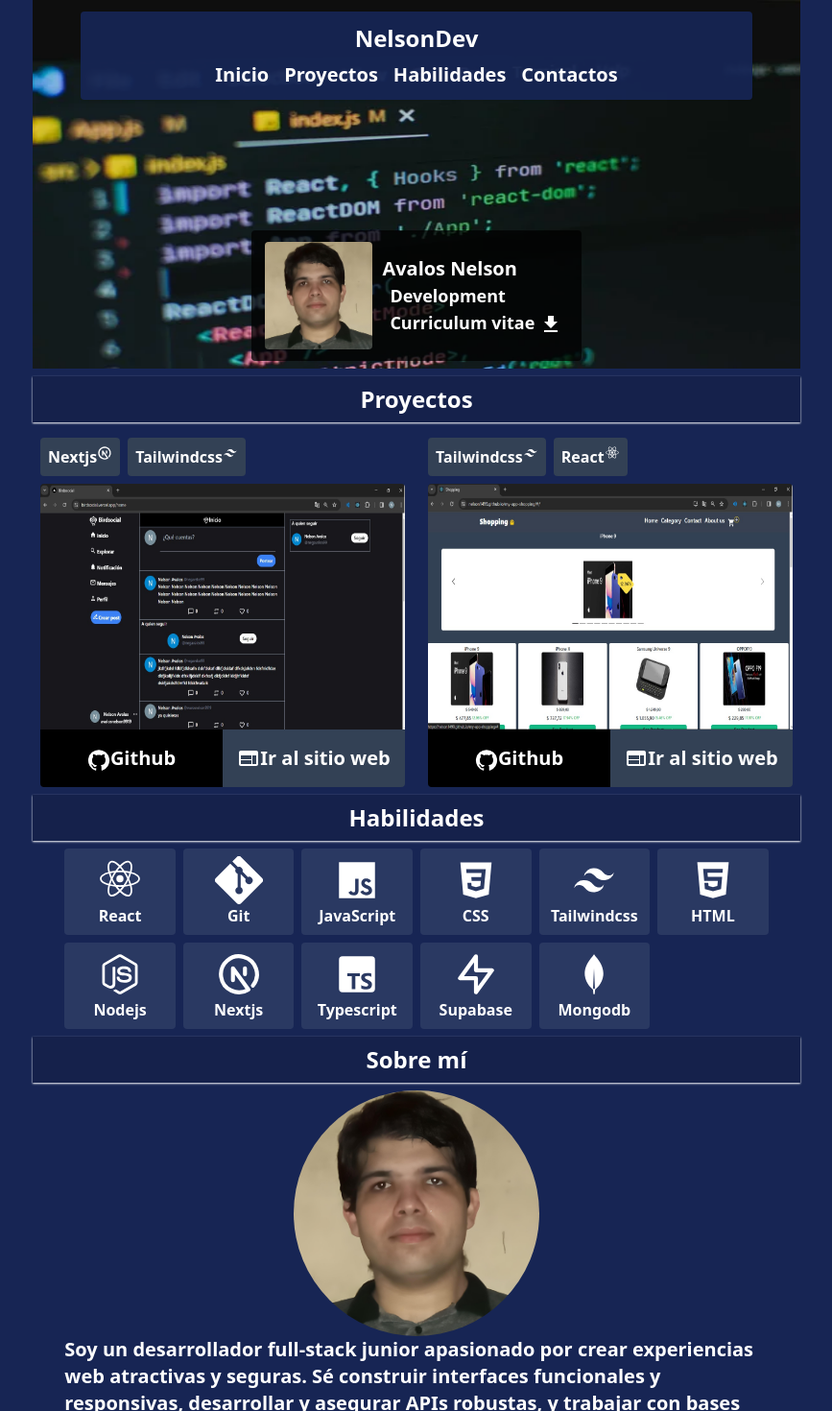
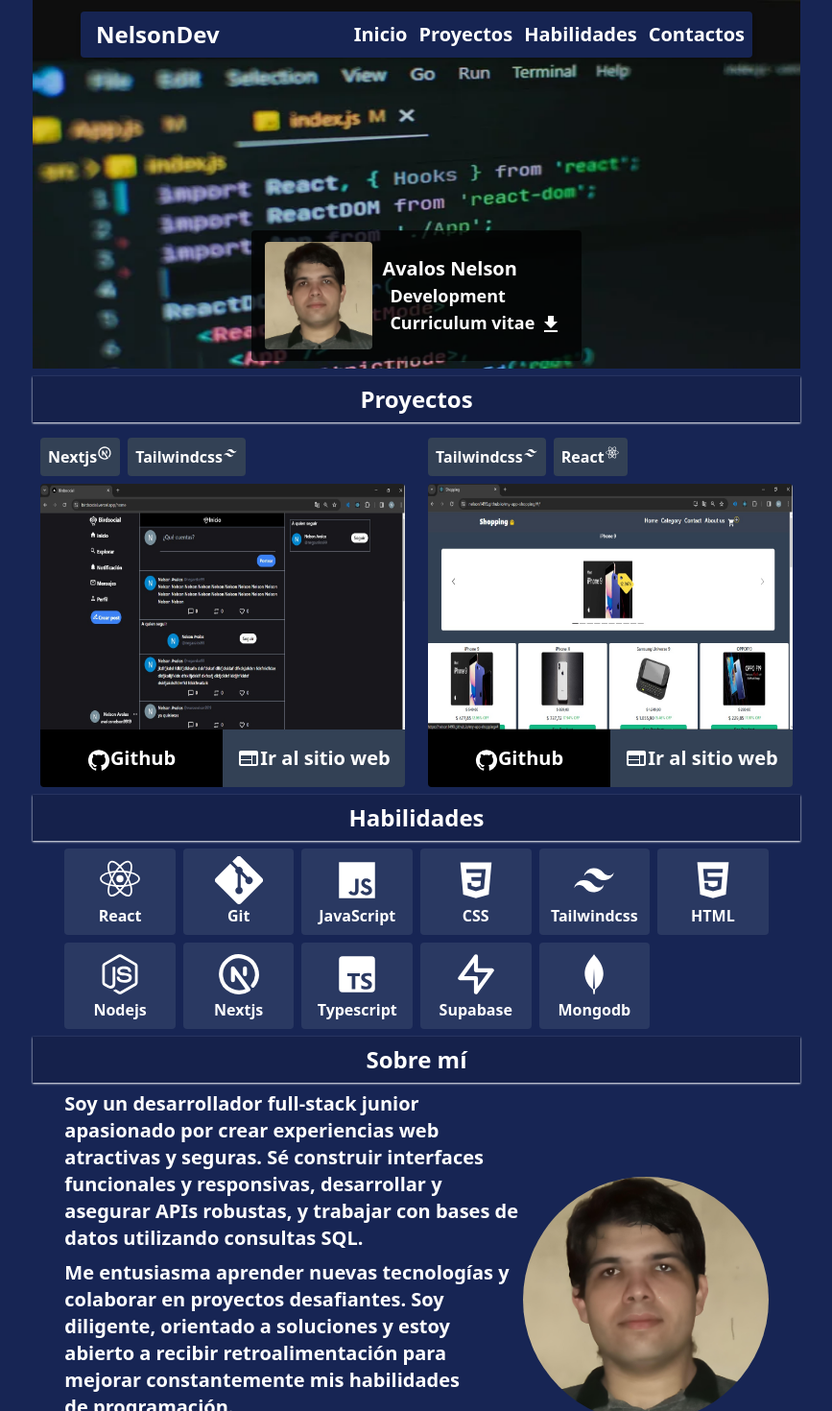
Before and after one commit to Nelson1499/portafolio, a React (Create React App) app: page / in a window 1280 px wide. Shown: the top 1470 px of the page at 96% size, without its empty margins (206-1073 px from the left). Built offline with nearby package versions, Linux system fonts and the light colour scheme; no server answers.

Commit message:
cambios en los estilos de about me

```diff
--- a/src/components/container/AboutMeContainer.jsx
+++ b/src/components/container/AboutMeContainer.jsx
@@ -7,7 +7,7 @@
       <div className="bg-black shadow-white shadow-sm bg-opacity-10 py-2 text-center">
         <h3 className="text-2xl font-bold m-auto">Sobre mí</h3>
       </div>
-      <section className="text-xl m-auto my-2 w-11/12 items-center flex-col-reverse flex">
+      <section className="text-xl m-auto my-2 w-11/12 items-center flex flex-col-reverse md:flex-row">
         <article className="space-y-2 break-words text-pretty">
           <p c>
             Soy un desarrollador full-stack junior apasionado por crear
--- a/src/components/shared/Navbar.jsx
+++ b/src/components/shared/Navbar.jsx
@@ -1,12 +1,12 @@
 const Navbar = () => {
   return (
-    <div className="bg-blue-950 bg-opacity-95 p-1 shadow-sm fixed top-3 rounded w-[95%] md:w-[700px] z-10 text-white m-auto">
+    <div className="bg-blue-950 bg-opacity-[98%] p-2 fixed top-3 rounded w-[95%] shadow-md md:w-[700px] z-10 text-white m-auto">
       <nav className="font-semibold text-xl transition-shadow duration-300">
-        <ul className="flex-col gap-y-2 flex justify-between items-center py-2 container mx-auto">
-          <a href="#" className="m-auto">
-            <h3 className="text-xl md:text-2xl mx-2">NelsonDev</h3>
+        <ul className="gap-y-2 flex flex-col md:flex-row justify-between items-center container mx-auto">
+          <a href="#" className="m-auto md:m-0">
+            <h3 className="text-2xl mx-2">NelsonDev</h3>
           </a>
-          <div className="flex items-center space-x-2 text-base md:text-xl md:space-x-4">
+          <div className="flex items-center space-x-3">
             <a href="#">
               <li className="cursor-pointer hover:text-blue-500">Inicio</li>
             </a>
```
